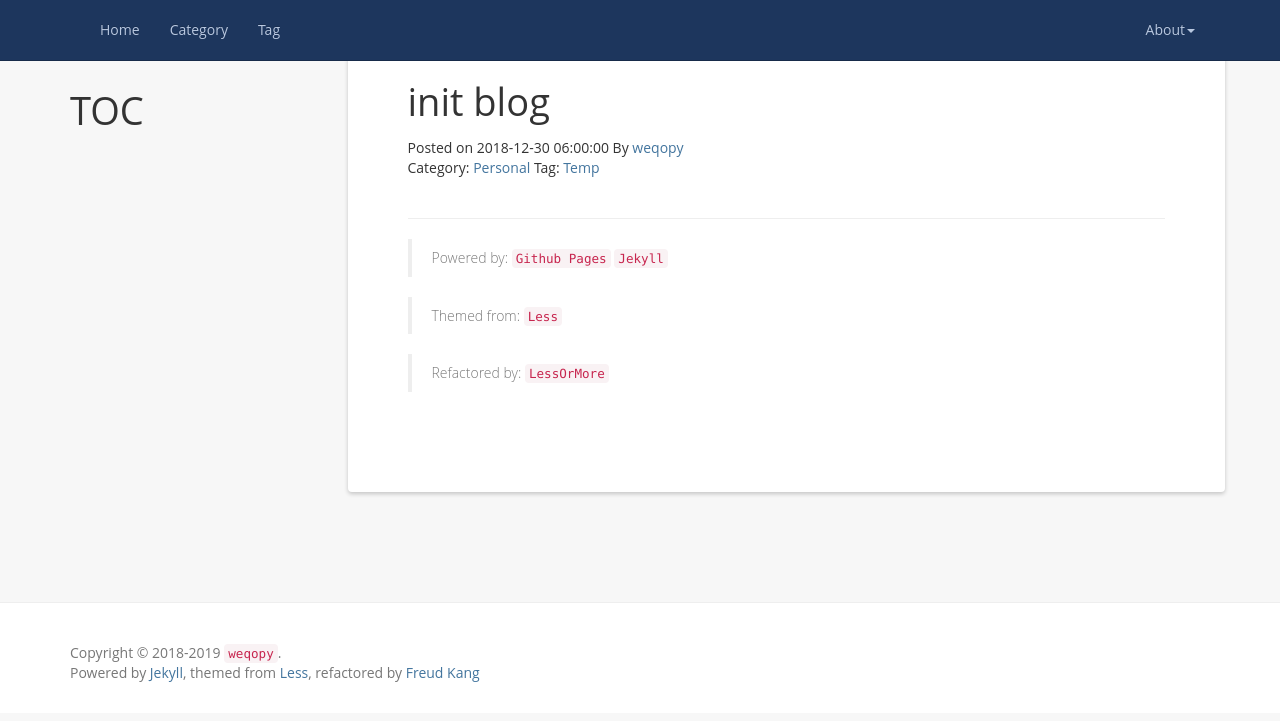
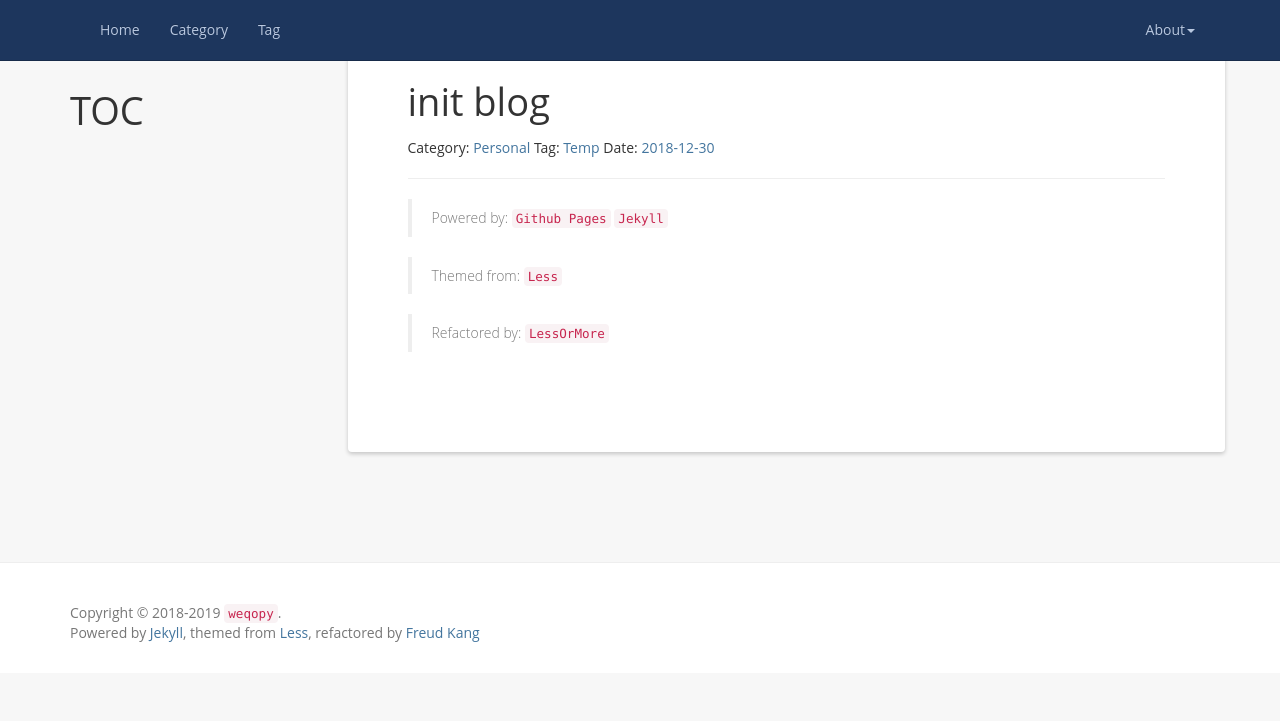
Before and after one commit to weqopy/weqopy.github.io, a Jekyll site: the page built from _posts/2018-12-30-init-blog.md, in a window 1280 px wide. Shown: the top 721 px of the page. Built offline with Jekyll 4.4.1, drawn with Linux system fonts in a browser that asks for light colours; nearby versions of some CDN libraries.

Commit message:
mod base html

```diff
--- a/_includes/footer.html
+++ b/_includes/footer.html
@@ -1,8 +1,15 @@
 <footer class="footer" role="contentinfo">
-	<div class="container">
-		<p class="copyright">Copyright &copy; 2018-{{ site.time | date: '%Y' }} <a href="{{site.url}}"><code>{{ site.author }}</code></a>.</p>
-		<p>Powered by <a href="http://jekyllrb.com">Jekyll</a>, themed from <a href="http://lesscss.cn/">Less</a>, refactored by <a href="http://www.hifreud.com/">Freud Kang</a></p>
-	</div>
+  <div class="container">
+    <p class="copyright">
+      Copyright &copy; 2018-2019
+      <a href="{{site.url}}"><code>{{ site.author }}</code></a>.
+    </p>
+    <p>
+      Powered by <a href="http://jekyllrb.com">Jekyll</a>,
+      themed from <a href="http://lesscss.cn/">Less</a>,
+      refactored by <a href="http://www.hifreud.com/">Freud Kang</a>
+    </p>
+  </div>
 </footer>
 
 <script src="{{ '/styles/js/jquery.min.js' | prepend: site.baseurl }}"></script>
--- a/_layouts/post.html
+++ b/_layouts/post.html
@@ -15,14 +15,10 @@ layout: default
           <header class="post-header">
             <h1 class="post-title">{{ page.title }}</h1>
             <div class="meta">
-              Posted on <span class="postdate">{{ page.date | date: "%Y-%m-%d %H:%M:%S" }}</span>
-              By <a target="_blank" href="{{site.url}}">{{ site.author }}</a>
-            </div>
-            <div>
               Category: <a href="{{ '/category/' | prepend: site.baseurl }}#{{page.category}}">{{page.category}}</a>
               Tag: <a href="{{ '/tag/' | prepend: site.baseurl }}#{{page.tag}}">{{page.tag}}</a>
+              Date: <a href="{{ '/#month_' | prepend: site.baseurl }}{{ page.date | date: '%Y_%B' }}"><span class="postdate">{{ page.date | date: "%Y-%m-%d" }}</span></a>
             </div>
-            <br />
           </header>
           <article class="post-content">{{ content }}</article>
         </div>
```
Also changed, not shown: _includes/head.html (indentation only).
